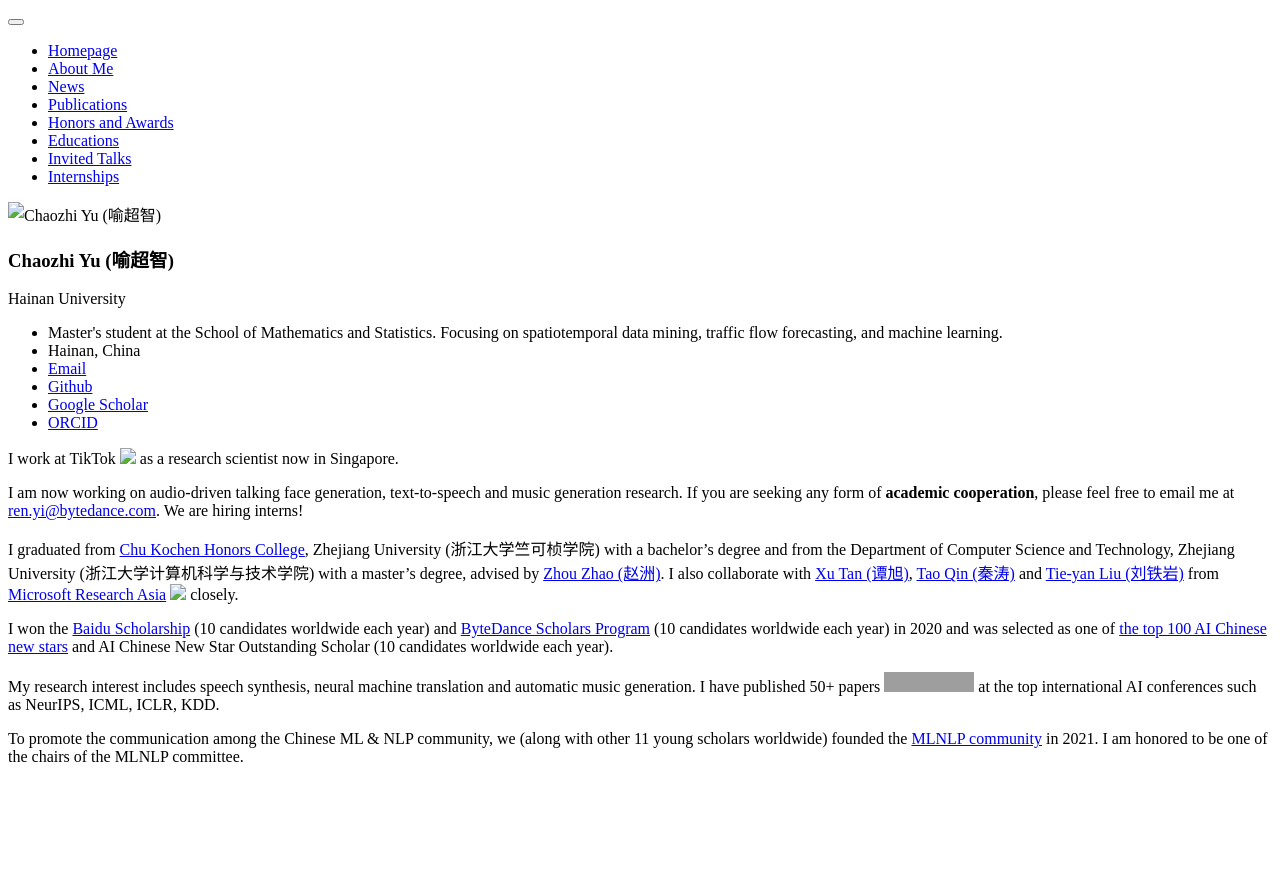
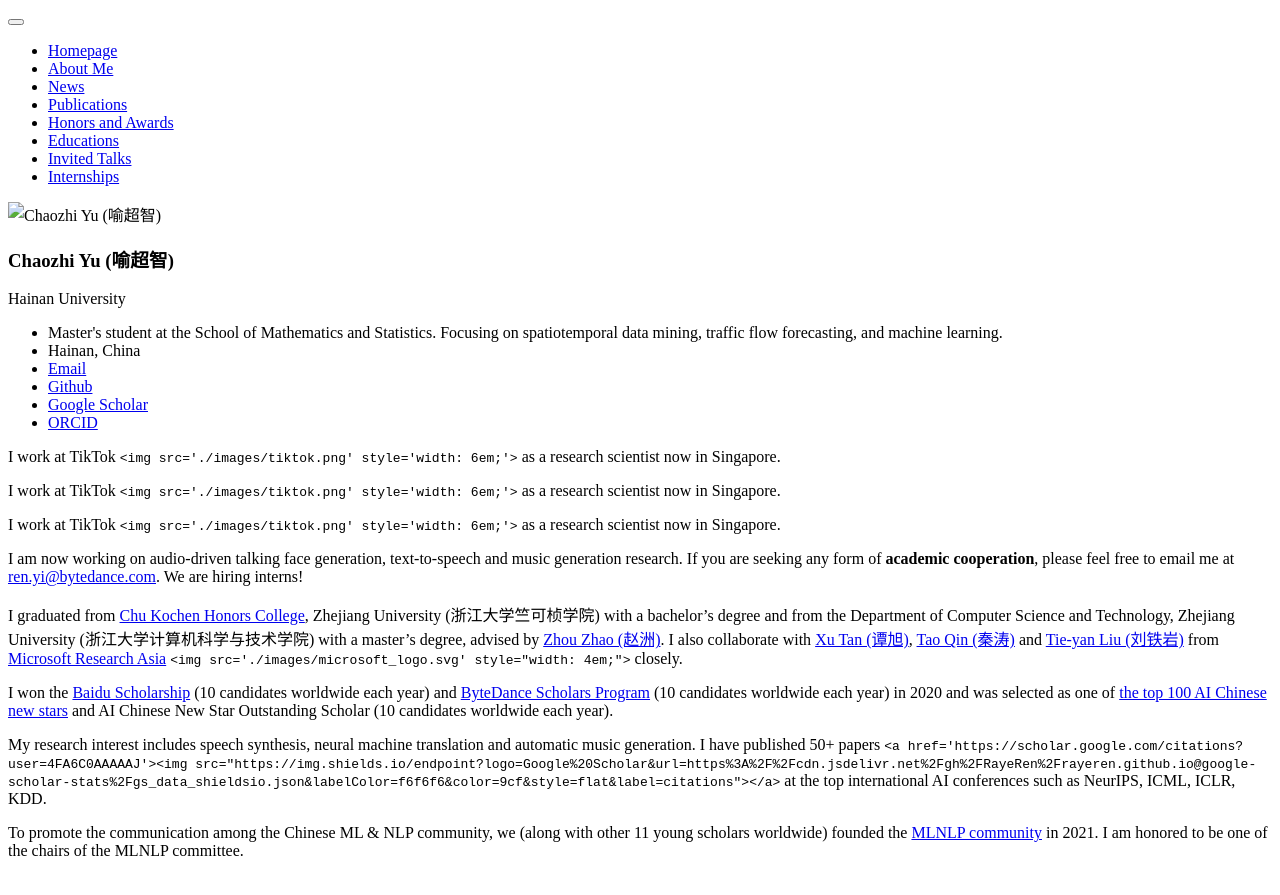
Before and after one commit to yuchaozhi/yuchaozhi.github.io, a Jekyll site: the page built from _pages/includes/intro.md, in a window 1280 px wide. Shown: the top 895 px of the page. Built offline with Jekyll 4.4.1, drawn with Linux system fonts in a browser that asks for light colours; our own code applies the rules of GitHub Pages for plain Markdown files; grey boxes are pictures that could not be loaded.

Commit message:
update intro

```diff
--- a/_pages/includes/intro.md
+++ b/_pages/includes/intro.md
@@ -1,11 +1,15 @@
-I work at TikTok <img src='./images/tiktok.png' style='width: 6em;'> as a research scientist now in Singapore.
+I work at TikTok `<img src='./images/tiktok.png' style='width: 6em;'>` as a research scientist now in Singapore.
+
+I work at TikTok `<img src='./images/tiktok.png' style='width: 6em;'>` as a research scientist now in Singapore.
+
+I work at TikTok `<img src='./images/tiktok.png' style='width: 6em;'>` as a research scientist now in Singapore.
 
 I am now working on audio-driven talking face generation, text-to-speech and music generation research. If you are seeking any form of **academic cooperation**, please feel free to email me at [ren.yi@bytedance.com](mailto:ren.yi@bytedance.com). We are hiring interns!
 
-I graduated from [Chu Kochen Honors College](http://ckc.zju.edu.cn/ckcen/main.htm), Zhejiang University (浙江大学竺可桢学院) with a bachelor's degree and from the Department of Computer Science and Technology, Zhejiang University (浙江大学计算机科学与技术学院) with a master's degree, advised by [Zhou Zhao (赵洲)](https://person.zju.edu.cn/zhaozhou). I also collaborate with [Xu Tan (谭旭)](https://www.microsoft.com/en-us/research/people/xuta/), [Tao Qin (秦涛)](https://www.microsoft.com/en-us/research/people/taoqin/) and [Tie-yan Liu (刘铁岩)](https://www.microsoft.com/en-us/research/people/tyliu/) from [Microsoft Research Asia](https://www.microsoft.com/en-us/research/group/machine-learning-research-group/) <img src='./images/microsoft_logo.svg' style="width: 4em;"> closely.
+I graduated from [Chu Kochen Honors College](http://ckc.zju.edu.cn/ckcen/main.htm), Zhejiang University (浙江大学竺可桢学院) with a bachelor's degree and from the Department of Computer Science and Technology, Zhejiang University (浙江大学计算机科学与技术学院) with a master's degree, advised by [Zhou Zhao (赵洲)](https://person.zju.edu.cn/zhaozhou). I also collaborate with [Xu Tan (谭旭)](https://www.microsoft.com/en-us/research/people/xuta/), [Tao Qin (秦涛)](https://www.microsoft.com/en-us/research/people/taoqin/) and [Tie-yan Liu (刘铁岩)](https://www.microsoft.com/en-us/research/people/tyliu/) from [Microsoft Research Asia](https://www.microsoft.com/en-us/research/group/machine-learning-research-group/) `<img src='./images/microsoft_logo.svg' style="width: 4em;">` closely.
 
 I won the [Baidu Scholarship](https://baike.baidu.com/item/%E7%99%BE%E5%BA%A6%E5%A5%96%E5%AD%A6%E9%87%91/9929412) (10 candidates worldwide each year) and [ByteDance Scholars Program](https://ur.bytedance.com/scholarship) (10 candidates worldwide each year) in 2020 and was selected as one of [the top 100 AI Chinese new stars](https://mp.weixin.qq.com/s?__biz=MzA4NzQ5MTA2NA==&mid=2653639431&idx=1&sn=25b6368c1954419b9090840347d9a27d&chksm=8be75b90bc90d286a5af3ef8e610e822d705dc3cf4382b45e3f14489f3e7ec4fd8c95ed0eceb&mpshare=1&scene=2&srcid=0511LMlj9Qv9DeIZAjMjYAU9&sharer_sharetime=1620731348139&sharer_shareid=631c113940cb81f34895aa25ab14422a#rd) and AI Chinese New Star Outstanding Scholar (10 candidates worldwide each year).
 
-My research interest includes speech synthesis, neural machine translation and automatic music generation. I have published 50+ papers <a href='https://scholar.google.com/citations?user=4FA6C0AAAAAJ'><img src="https://img.shields.io/endpoint?logo=Google%20Scholar&url=https%3A%2F%2Fcdn.jsdelivr.net%2Fgh%2FRayeRen%2Frayeren.github.io@google-scholar-stats%2Fgs_data_shieldsio.json&labelColor=f6f6f6&color=9cf&style=flat&label=citations"></a> at the top international AI conferences such as NeurIPS, ICML, ICLR, KDD.
+My research interest includes speech synthesis, neural machine translation and automatic music generation. I have published 50+ papers `<a href='https://scholar.google.com/citations?user=4FA6C0AAAAAJ'><img src="https://img.shields.io/endpoint?logo=Google%20Scholar&url=https%3A%2F%2Fcdn.jsdelivr.net%2Fgh%2FRayeRen%2Frayeren.github.io@google-scholar-stats%2Fgs_data_shieldsio.json&labelColor=f6f6f6&color=9cf&style=flat&label=citations">``</a>` at the top international AI conferences such as NeurIPS, ICML, ICLR, KDD.
 
 To promote the communication among the Chinese ML & NLP community, we (along with other 11 young scholars worldwide) founded the [MLNLP community](https://space.bilibili.com/168887299) in 2021. I am honored to be one of the chairs of the MLNLP committee.
```
Also changed, not shown: _pages/includes/news.md (+0 -1 lines).
